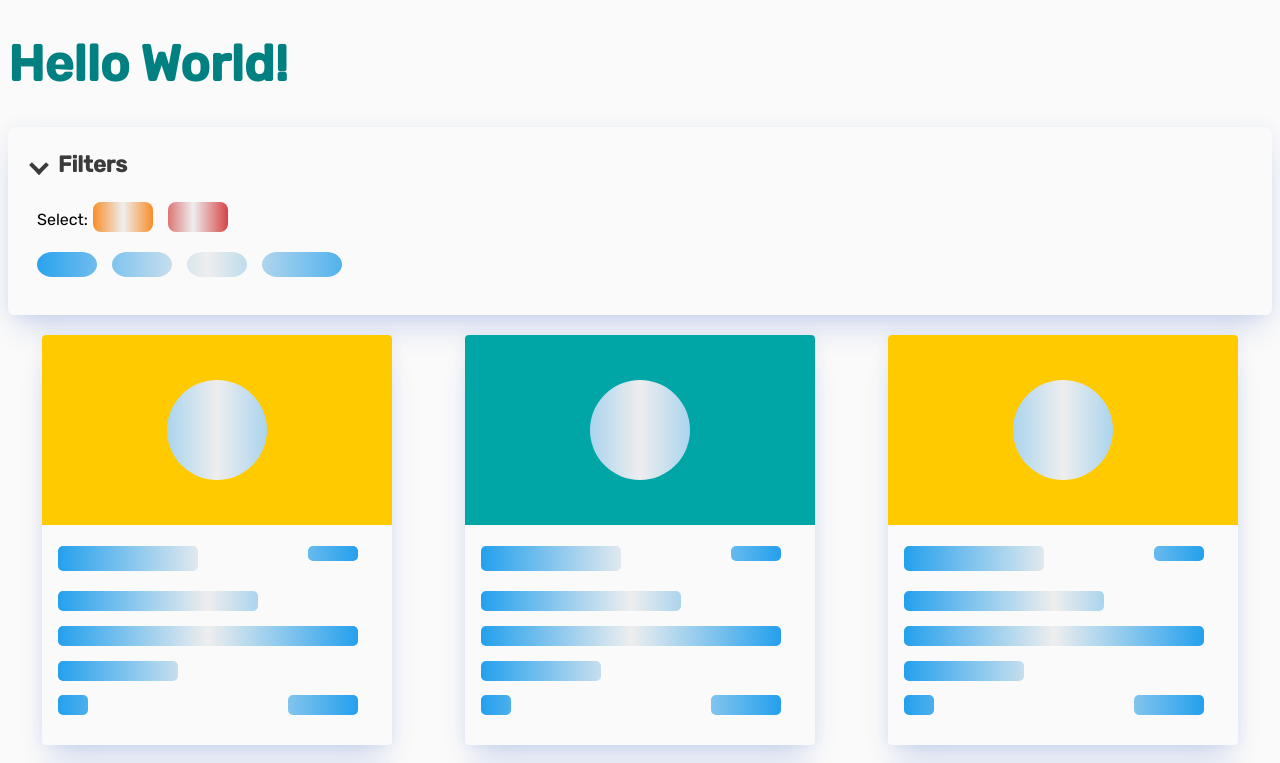
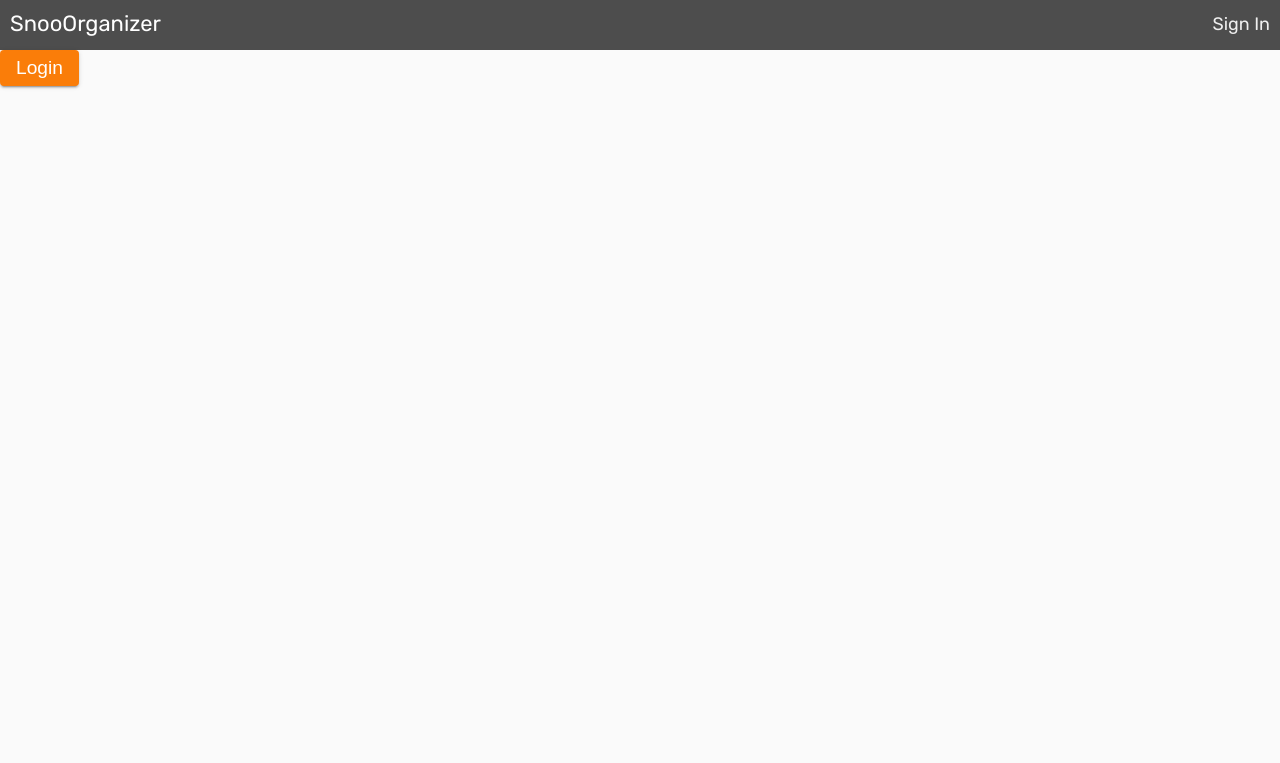
Before and after one commit to novellito/snooOrganizer, a Next.js app: page / in a window 1280 px wide. Shown: the top 763 px of the page. Built offline with nearby package versions, Linux system fonts and the light colour scheme.

Commit message:
add initial copy pasta navbar

```diff
--- a/pages/_app.tsx
+++ b/pages/_app.tsx
@@ -11,6 +11,8 @@ config.autoAddCss = false; // Tell Font Awesome to skip adding the CSS automatic
 const GlobalStyle = createGlobalStyle`
  * {
     box-sizing: border-box;
+    margin: 0;
+    padding: 0;
   }
   html {
     height: 100%;
--- a/pages/index.tsx
+++ b/pages/index.tsx
@@ -1,14 +1,7 @@
 import Head from 'next/head';
-import styled from 'styled-components';
-import { FontAwesomeIcon } from '@fortawesome/react-fontawesome';
-import { faThumbsUp } from '@fortawesome/free-solid-svg-icons';
-import Link from 'next/link';
 import LandingPage from '../src/components/LandingPage';
-
-const Hello = styled.h1`
-  color: teal;
-  font-size: 50px;
-`;
+import React from 'react';
+import { Navbar } from '../src/components/Navbar';
 
 export const Index = () => {
   return (
@@ -17,7 +10,7 @@ export const Index = () => {
         <title>Next.js boilerplate</title>
         <meta name="description" content="a nextjs starter boilerplate" />
       </Head>
-      <Hello>Hello World!</Hello>
+      <Navbar></Navbar>
       <LandingPage />
     </>
   );
--- a/src/components/LandingPage.tsx
+++ b/src/components/LandingPage.tsx
@@ -13,6 +13,7 @@ import { useDispatch } from 'react-redux';
 import Router from 'next/router';
 import { login } from '../store/actions';
 import DashboardLoader from './Loaders/DashboardLoader';
+import Navbar from './Navbar';
 
 const LandingPageWrapper = styled.section`
   /* color: teal;
@@ -118,7 +119,7 @@ export const LandingPage: React.FC = () => {
   return (
     <LandingPageWrapper>
       {isLoading ? <DashboardLoader /> : <></>}
-      <DashboardLoader />
+      {/* <DashboardLoader /> */}
       <Button
         click={() => generateAuthWindow()}
         text="Login"
--- /dev/null
+++ b/src/components/Navbar.tsx
@@ -0,0 +1,105 @@
+import styled from 'styled-components';
+import { PRIMARY, SECONDARY, SUCCESS, DANGER } from '../constants/colors';
+
+const NavbarWrapper = styled.nav`
+  height: 50px;
+  width: 100%;
+  background-color: #4d4d4d;
+  position: relative;
+
+  .nav-header {
+    display: inline;
+
+    > .nav-title {
+      display: inline-block;
+      font-size: 22px;
+      color: #fff;
+      padding: 10px 10px 10px 10px;
+    }
+  }
+
+  .nav-btn {
+    display: none;
+  }
+
+  .nav-links {
+    display: inline;
+    float: right;
+    font-size: 18px;
+  }
+
+  .nav-links > a {
+    display: inline-block;
+    padding: 13px 10px 13px 10px;
+    text-decoration: none;
+    color: #efefef;
+  }
+
+  .nav-links > a:hover {
+    background-color: rgba(0, 0, 0, 0.3);
+  }
+
+  @media (max-width: 600px) {
+    .nav-btn {
+      display: inline-block;
+      position: absolute;
+      right: 0px;
+      top: 0px;
+    }
+    .nav-btn > label {
+      display: inline-block;
+      width: 50px;
+      height: 50px;
+      padding: 13px;
+    }
+    .nav-btn > label:hover,
+    .nav-btn > label > span {
+      display: block;
+      width: 25px;
+      height: 10px;
+      border-top: 2px solid #eee;
+    }
+    .nav-links {
+      position: absolute;
+      display: block;
+      width: 100%;
+      background-color: #333;
+      height: 0px;
+      transition: all 0.3s ease-in;
+      overflow-y: hidden;
+      top: 50px;
+      left: 0px;
+    }
+    .nav-links > a {
+      display: block;
+      width: 100%;
+    }
+  }
+`;
+
+interface NavbarProps {}
+
+export const Navbar: React.FC<NavbarProps> = (props) => {
+  return (
+    <NavbarWrapper className="nav">
+      <div className="nav-header">
+        <div className="nav-title">SnooOrganizer</div>
+      </div>
+      <div className="nav-btn">
+        <label htmlFor="nav-check">
+          <span></span>
+          <span></span>
+          <span></span>
+        </label>
+      </div>
+
+      <div className="nav-links">
+        <a href="re" target="_blank">
+          Sign In
+        </a>
+      </div>
+    </NavbarWrapper>
+  );
+};
+
+export default Navbar;
```
